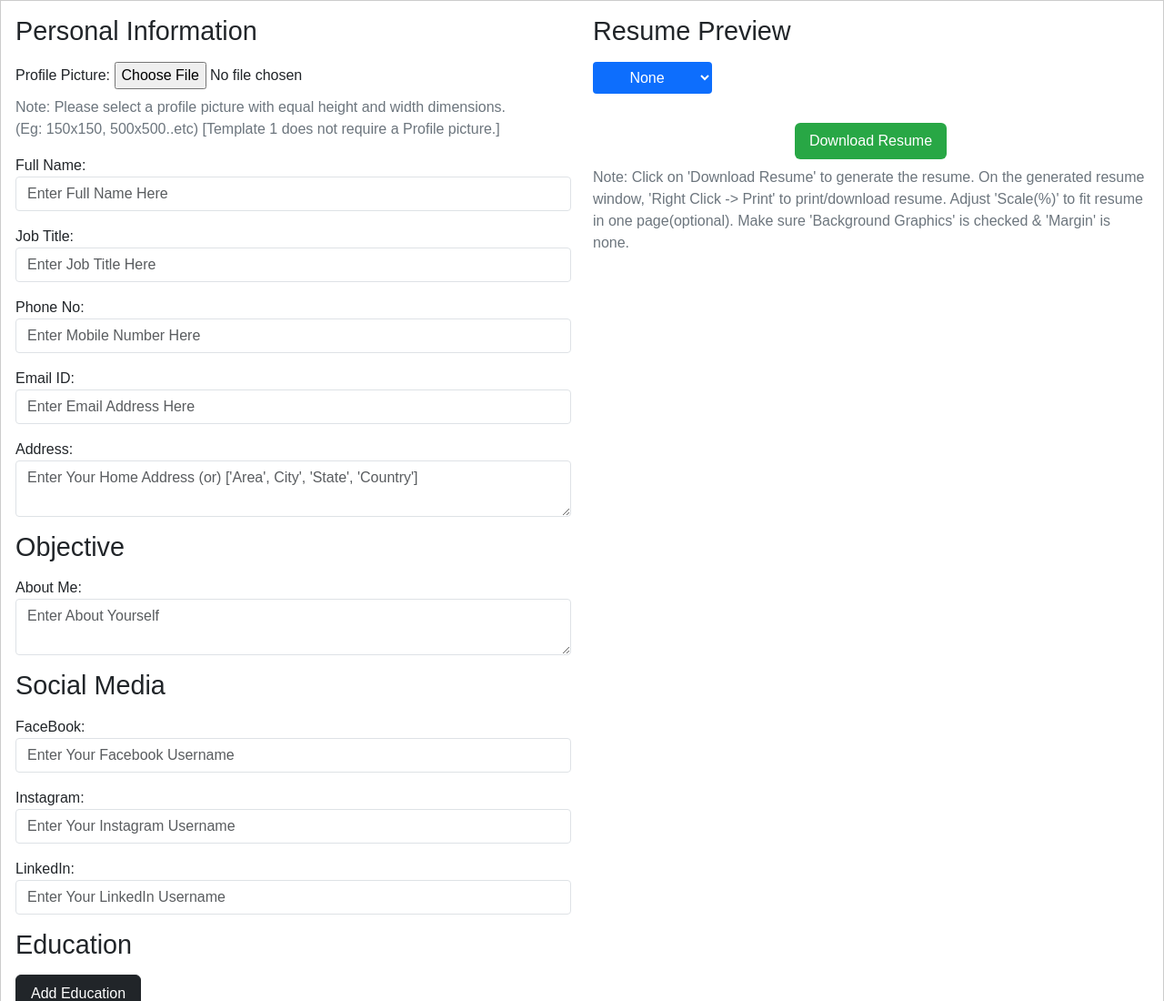
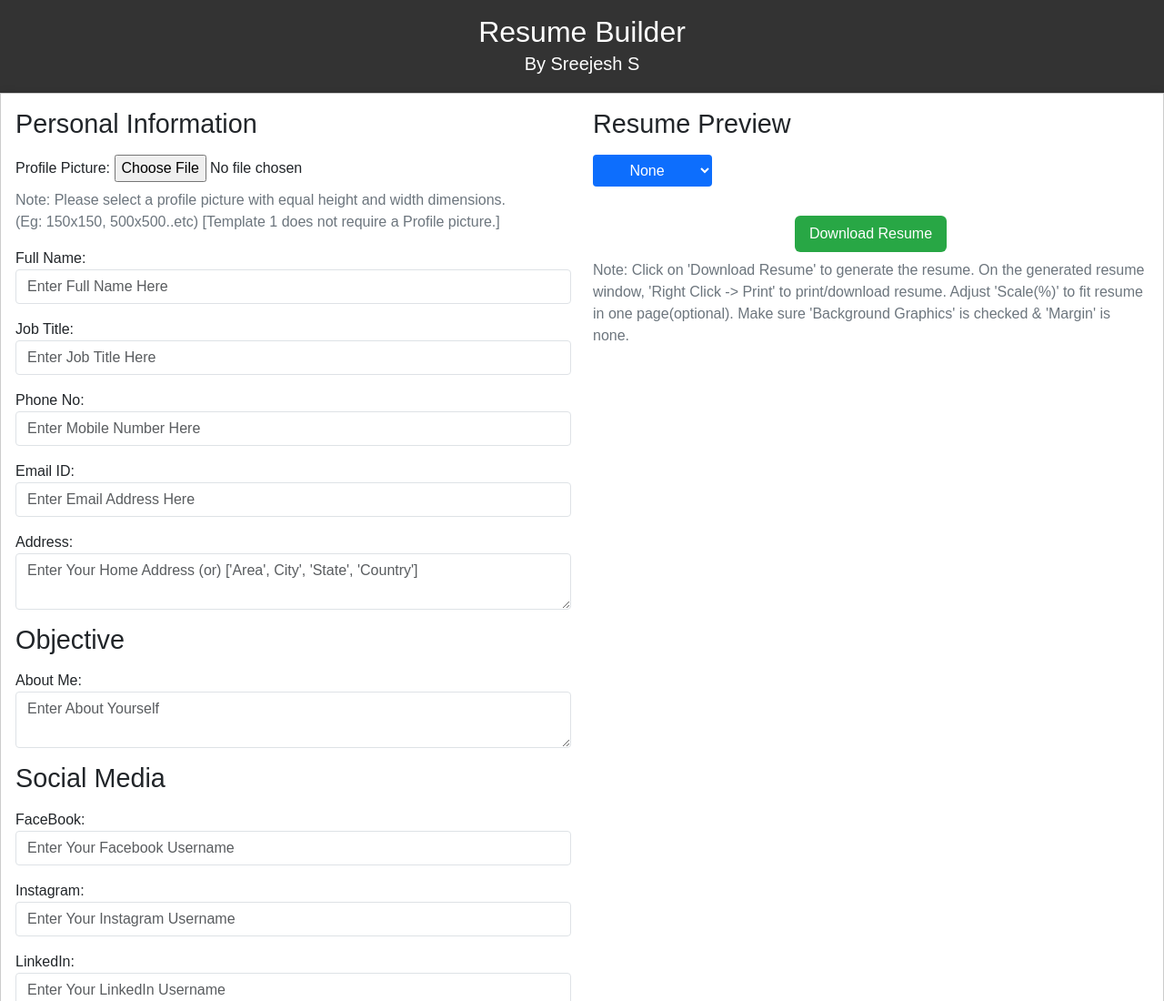
Before and after one commit to Sreejesh5/Resume-Builder, a plain HTML site: page index.html in a window 1280 px wide. Shown: the top 1100 px of the page at 91% size. Drawn offline with nearby package versions, Linux system fonts and the light colour scheme.

Commit message:
Update index.html

```diff
--- a/index.html
+++ b/index.html
@@ -8,6 +8,10 @@
     <link rel="stylesheet" type="text/css" href="resume_builder.css">
 </head>
 <body>
+    <header>
+        <h1 class="mb-1">Resume Builder</h1>
+        <h5 class="mb-1">By Sreejesh S</h5>
+    </header>
     <main>
         <div class="row">
             <div class="col-md-6">
```
